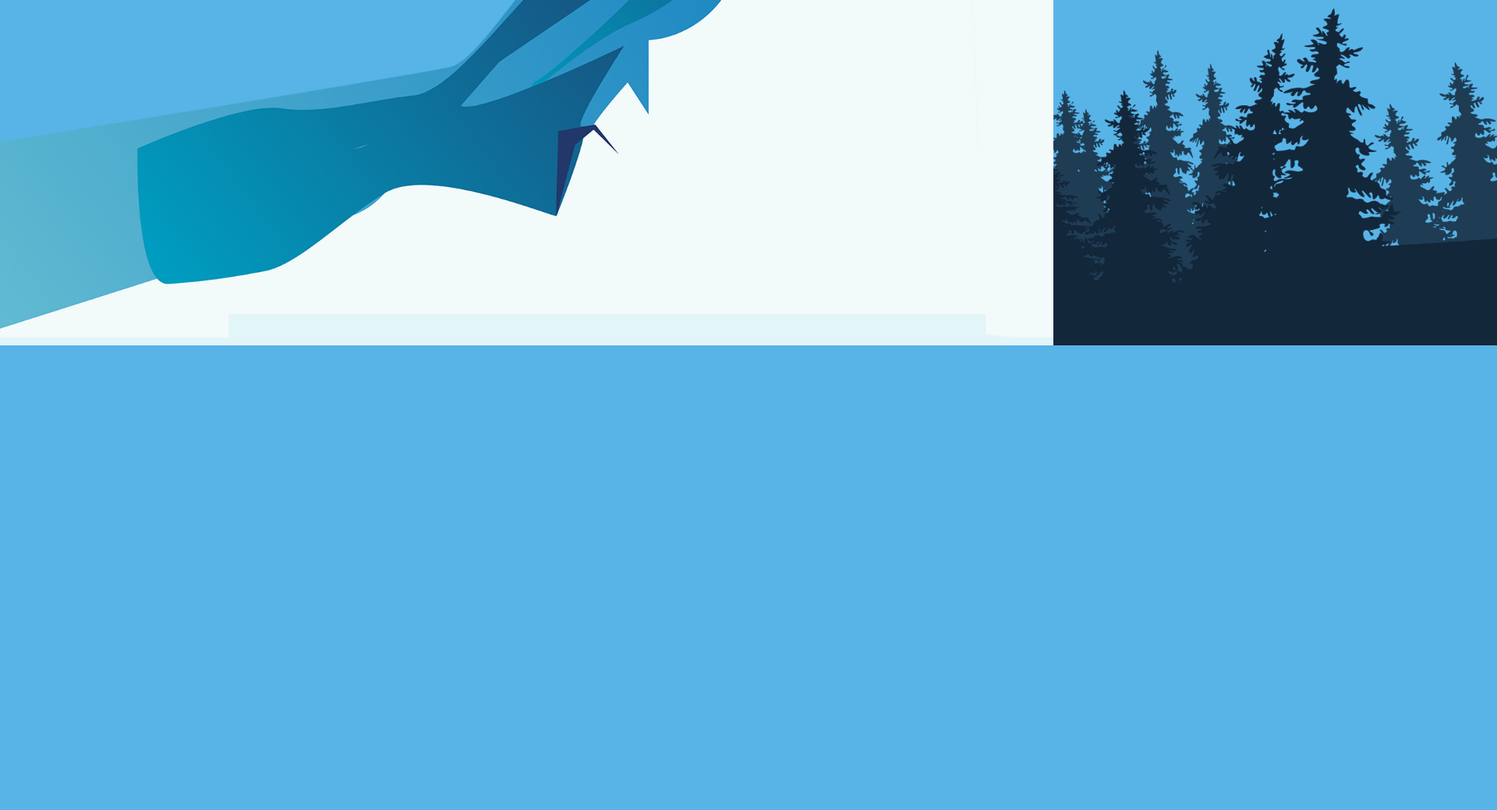
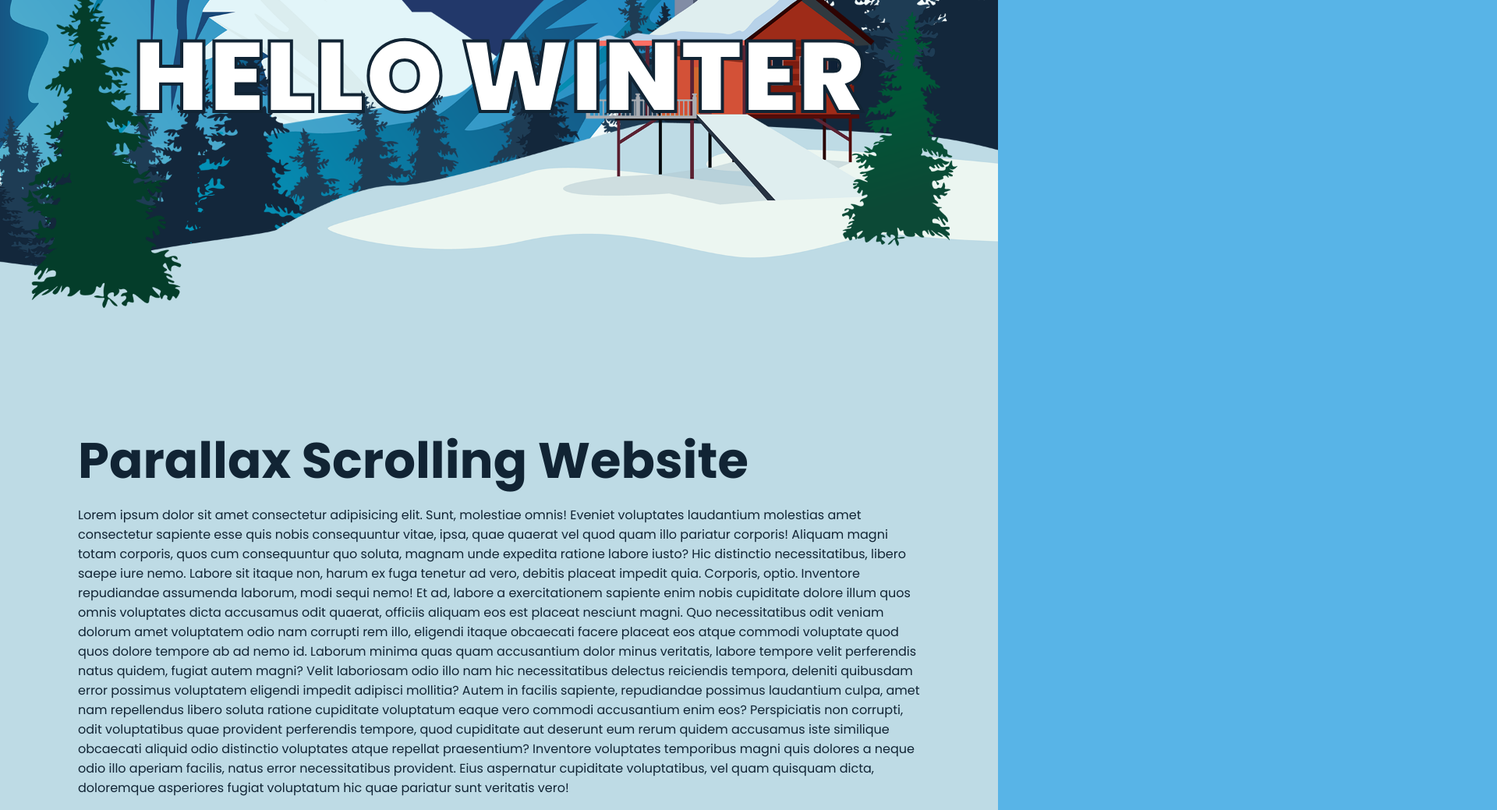
Before and after one commit to Victorghub/Parallax-Scrolling-Website-Winter, a plain HTML site: page index.html in a window 1280 px wide. Shown: the part 357-1396 px from the top of the page at 78% size, 1920 px wide, since content can reach past the window. Before the commit the page ends 800 px from the top, so only its background shows below. Drawn offline with Linux system fonts and the light colour scheme.

Commit message:
Finished

```diff
--- a/index.html
+++ b/index.html
@@ -19,13 +19,75 @@
       </ul>
     </header>
     <section>
-        <img src="./Images/monutain_01.png" id="m1">
-        <img src="./Images/monutain_02.png" id="m2">
-        <img src="./Images/monutain_03.png" id="m3">
-        <img src="./Images/monutain_04.png" id="m4">
-        <img src="./Images/trees.png" id="tr">
-        <img src="./Images/cable_cars.png" id="crs">
-        <img src="./Images/house.png" id="house">
+      <h2 id="txt">Hello Winter</h2>
+      <img src="./Images/monutain_01.png" id="m1" />
+      <img src="./Images/monutain_02.png" id="m2" />
+      <img src="./Images/monutain_03.png" id="m3" />
+      <img src="./Images/monutain_04.png" id="m4" />
+      <img src="./Images/trees.png" id="tr" />
+      <img src="./Images/cable_cars.png" id="crs" />
+      <img src="./Images/house.png" id="house" />
     </section>
+    <div class="sec">
+      <h2>Parallax Scrolling Website</h2>
+      <p>
+        Lorem ipsum dolor sit amet consectetur adipisicing elit. Sunt, molestiae
+        omnis! Eveniet voluptates laudantium molestias amet consectetur sapiente
+        esse quis nobis consequuntur vitae, ipsa, quae quaerat vel quod quam
+        illo pariatur corporis! Aliquam magni totam corporis, quos cum
+        consequuntur quo soluta, magnam unde expedita ratione labore iusto? Hic
+        distinctio necessitatibus, libero saepe iure nemo. Labore sit itaque
+        non, harum ex fuga tenetur ad vero, debitis placeat impedit quia.
+        Corporis, optio. Inventore repudiandae assumenda laborum, modi sequi
+        nemo! Et ad, labore a exercitationem sapiente enim nobis cupiditate
+        dolore illum quos omnis voluptates dicta accusamus odit quaerat,
+        officiis aliquam eos est placeat nesciunt magni. Quo necessitatibus odit
+        veniam dolorum amet voluptatem odio nam corrupti rem illo, eligendi
+        itaque obcaecati facere placeat eos atque commodi voluptate quod quos
+        dolore tempore ab ad nemo id. Laborum minima quas quam accusantium dolor
+        minus veritatis, labore tempore velit perferendis natus quidem, fugiat
+        autem magni? Velit laboriosam odio illo nam hic necessitatibus delectus
+        reiciendis tempora, deleniti quibusdam error possimus voluptatem
+        eligendi impedit adipisci mollitia? Autem in facilis sapiente,
+        repudiandae possimus laudantium culpa, amet nam repellendus libero
+        soluta ratione cupiditate voluptatum eaque vero commodi accusantium enim
+        eos? Perspiciatis non corrupti, odit voluptatibus quae provident
+        perferendis tempore, quod cupiditate aut deserunt eum rerum quidem
+        accusamus iste similique obcaecati aliquid odio distinctio voluptates
+        atque repellat praesentium? Inventore voluptates temporibus magni quis
+        dolores a neque odio illo aperiam facilis, natus error necessitatibus
+        provident. Eius aspernatur cupiditate voluptatibus, vel quam quisquam
+        dicta, doloremque asperiores fugiat voluptatum hic quae pariatur sunt
+        veritatis vero!<br /><br />Lorem ipsum dolor sit amet consectetur
+        adipisicing elit. Sint voluptate officia quaerat inventore eos cumque
+        quam quibusdam quidem ad doloribus, cum facere praesentium amet. Vitae
+        perspiciatis veritatis magni magnam saepe amet et aperiam adipisci, quia
+        molestias minima temporibus voluptates, excepturi quo ducimus nulla
+        necessitatibus nam architecto error nobis ea alias accusamus, iure
+        corrupti. Nesciunt qui autem, optio aut officiis dolorum fugiat quia
+        molestias aspernatur quos distinctio quae magnam ducimus nostrum
+        accusamus, possimus quo ex nam eaque. Impedit quae excepturi recusandae
+        aliquam numquam dolorem similique cupiditate, sapiente ea magni libero
+        illo provident veritatis! Fugiat dolores magnam non beatae, quisquam,
+        officiis et hic eum, laboriosam impedit rerum commodi nulla eius eveniet
+        odit? Eos unde saepe, architecto quasi quos eveniet maiores, asperiores,
+        rem repellat voluptate quisquam vitae. Magni ipsum, possimus quasi
+        similique sequi aperiam, quos, minima a quia sed fuga? Dicta quas
+        blanditiis assumenda ut reiciendis rerum adipisci quis laborum
+        laboriosam culpa obcaecati veniam dolor, non, voluptatum ad. Suscipit,
+        ad illo facere esse officiis non ipsum quibusdam culpa doloribus
+        similique accusamus saepe. Qui consequatur adipisci quia harum
+        praesentium repellat modi dolores excepturi sit esse, ab doloribus ut
+        voluptates vero. Quidem blanditiis sapiente officia. Accusamus fugit
+        necessitatibus excepturi distinctio cumque culpa omnis tempore eius
+        veritatis animi nesciunt eligendi quis sapiente tempora mollitia enim
+        quidem hic, commodi vero aspernatur rem, obcaecati modi rerum beatae?
+        Asperiores sequi reiciendis consectetur ipsam amet illo. Fuga enim
+        reiciendis maiores sed maxime. Distinctio dolor provident sapiente
+        eveniet! Id eaque, accusantium facilis aliquid recusandae neque velit
+        maxime, temporibus doloremque repellat illo.
+      </p>
+    </div>
+    </script>
   </body>
 </html>
--- a/style.css
+++ b/style.css
@@ -70,3 +70,53 @@ section
     justify-content: center;
     align-items: center\;
 }
+
+section img
+{
+    position: absolute;
+    bottom: 0;
+    left: 0;
+    width: 100%;
+    pointer-events: none;
+}
+
+
+section img#crs
+{
+    top: 0;
+    bottom: initial;
+}
+
+#txt
+{
+    position: absolute;
+    top: 360px;
+    color: #fff;
+    z-index: 1;
+    font-size: 8em;
+    font-weight: 900;
+    white-space: nowrap;
+    text-transform: uppercase;
+    -webkit-text-stroke: 4px #112434;
+}
+
+.sec
+{
+    position: relative;
+    padding: 100px;
+    background: #bedbe5;
+    box-shadow: 0 0 0 2px #bedbe5;
+}
+
+.sec h2
+{
+    font-size: 4em;
+    color: #112434;
+    margin-bottom: 10px;
+}
+
+.sec p
+{
+    font-size: 1em;
+    color: #112434;
+}
```
